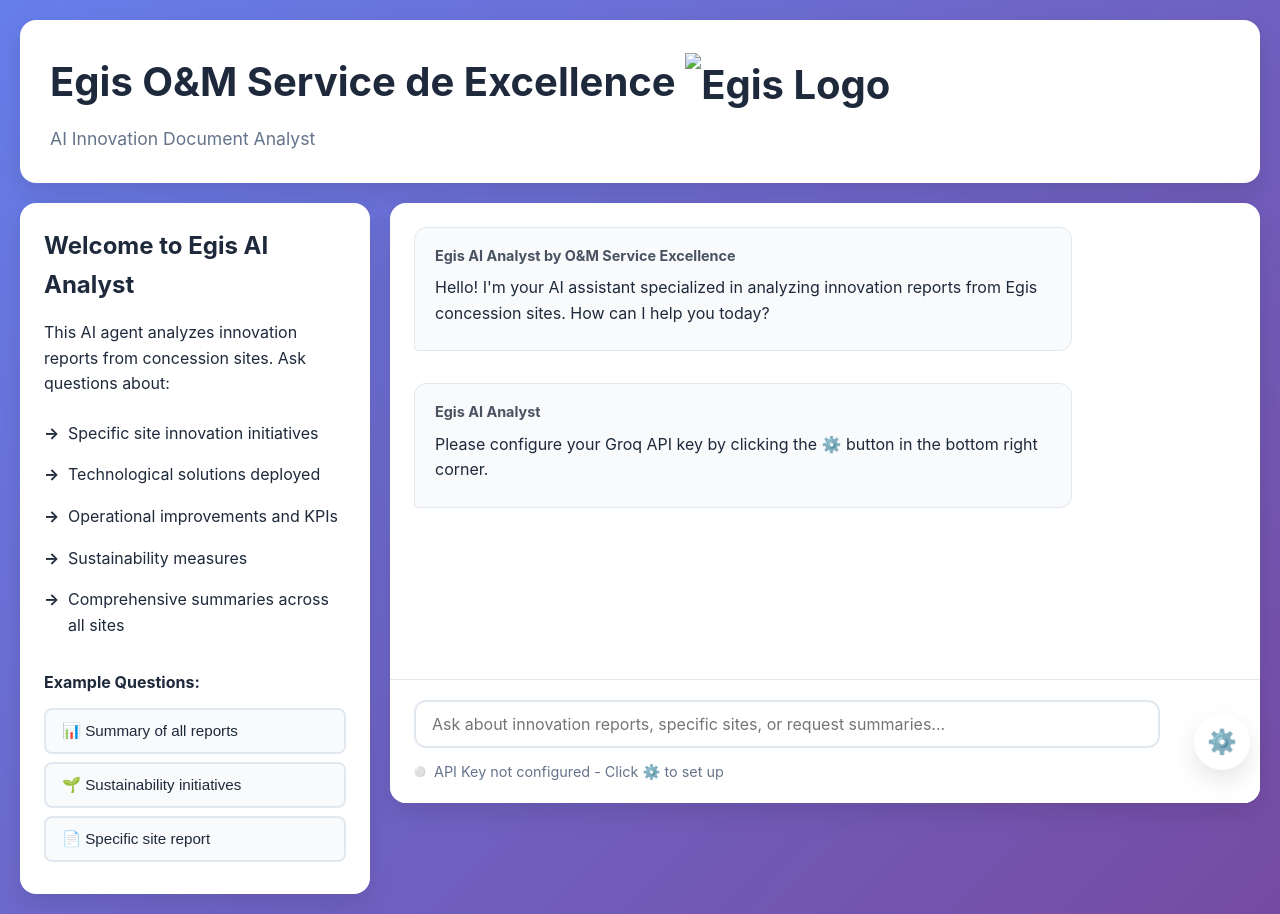
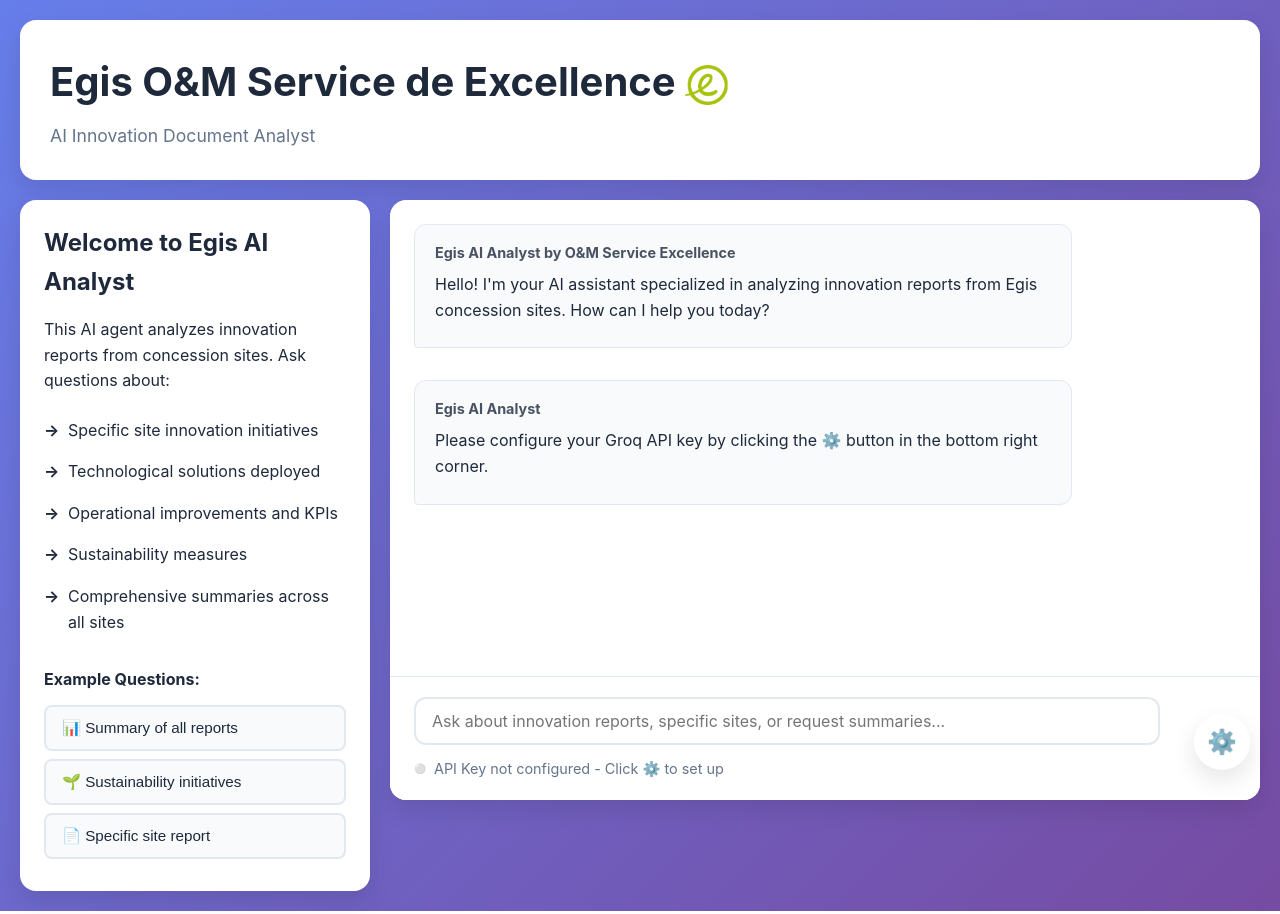
Before and after one commit to UliRdz/egis-test.ia, a plain HTML site: page index.html in a window 1280 px wide. Drawn offline with Linux system fonts and the light colour scheme.

Commit message:
Fix image source path in index.html

```diff
--- a/index.html
+++ b/index.html
@@ -11,7 +11,7 @@
         <!-- Header -->
         <header class="header">
             <div class="header-content">
-                <h1>Egis O&M Service de Excellence <img src="egis-test.ia/documents/e de egis.png" alt="Egis Logo" style="height:40px; vertical-align:middle; margin-right:10px;"></h1>
+                <h1>Egis O&M Service de Excellence <img src="documents/egis.png" alt="Egis Logo" style="height:40px; vertical-align:middle; margin-right:10px;"></h1>
                 <p class="subtitle">AI Innovation Document Analyst</p>
             </div>
         </header>
```
